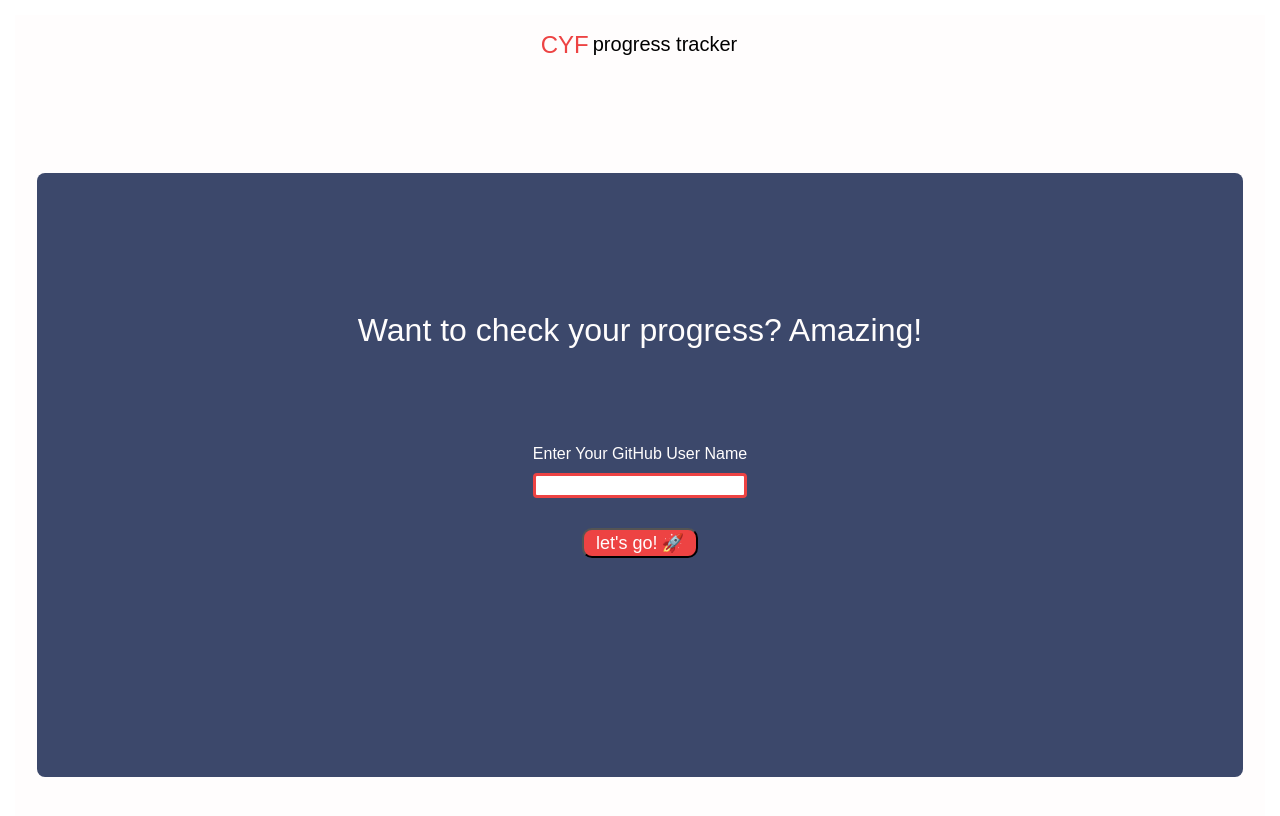
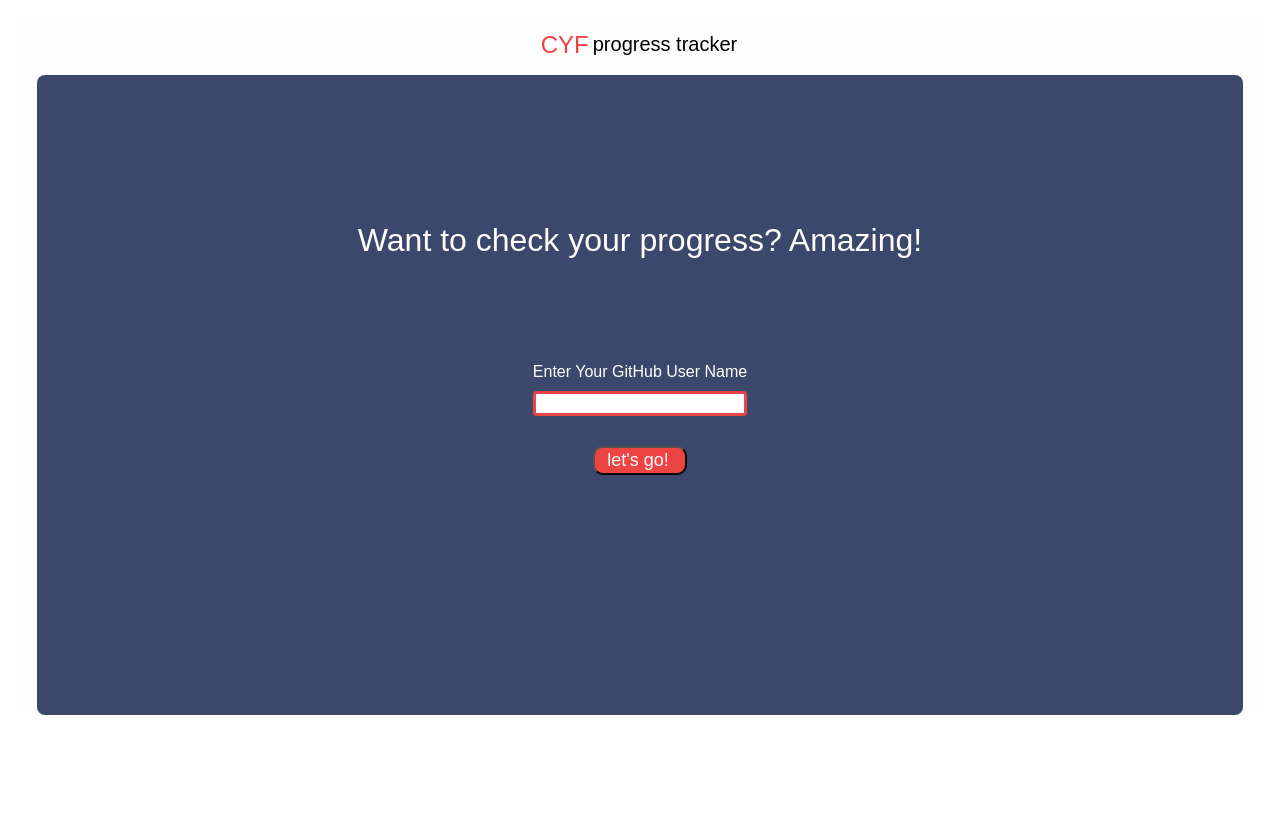
Before and after one commit to OlenaReukova/ldn9-Ctrl-Shift-Learn, a React (Create React App) app in the folder client/: page / in a window 1280 px wide. Shown: the top 816 px of the page. Built offline with nearby package versions, Linux system fonts and the light colour scheme.

Commit message:
updated th height of home page

```diff
--- a/client/src/App.js
+++ b/client/src/App.js
@@ -11,6 +11,7 @@ import { AddTrainee } from "./pages/AddTrainee";
 import { UpdateTrainee } from "./pages/UpdateTrainee";
 import { Cohort } from "./pages/Cohort";
 import { Header } from "./component/Header";
+
 import { UpdateCohort } from "./pages/UpdateCohort";
 
 const App = () => {
--- a/client/src/component/Search.js
+++ b/client/src/component/Search.js
@@ -48,7 +48,6 @@ export const Search = () => {
 		<>
 			<button className="user-button" onClick={handleSearch}>
 				<span className="user-button-span">{"let's go!"}</span>
-				<span>🚀</span>
 			</button>
 			{error && <p className="error">You should be a member of CYF.</p>}
 		</>
--- a/client/src/component/User.css
+++ b/client/src/component/User.css
@@ -20,7 +20,7 @@
 	gap: 10px;
 	position: absolute;
 	top: 45%;
-	color:var(--SecondaryColor);
+	color: var(--SecondaryColor);
 }
 .form-label {
 	font-size: 26px;
@@ -33,12 +33,11 @@
 .search-button {
 	position: absolute;
 	top: 58%;
-	margin-top: 5px;
 }
 .user-button {
 	padding: 2px 12px 2px 12px;
-	background-color:var(--red);
-	color:var(--SecondaryColor);
+	background-color: var(--red);
+	color: var(--SecondaryColor);
 	border-radius: 10px;
 	font-size: large;
 	cursor: pointer;
@@ -49,7 +48,7 @@
 
 .error {
 	margin-top: 10px;
-	color:var(--red);
+	color: var(--red);
 	font-weight: "bold";
 	position: absolute;
 }
--- a/client/src/pages/home.css
+++ b/client/src/pages/home.css
@@ -1,15 +1,15 @@
 .home {
-	height: 100vh;
+	height:80vh ;
 	display: flex;
 	flex-direction: column;
 	align-items: center;
 	background-color:var(--SecondaryColor);
-	padding: 22px;
+	padding:0px 22px;
 
 }
 
 .home-card {
-	height: 80%;
+	height: 80vh;
 	width: 100%;
 	background-color: var(--PrimaryColor);
 	border-radius: 8px;
```
